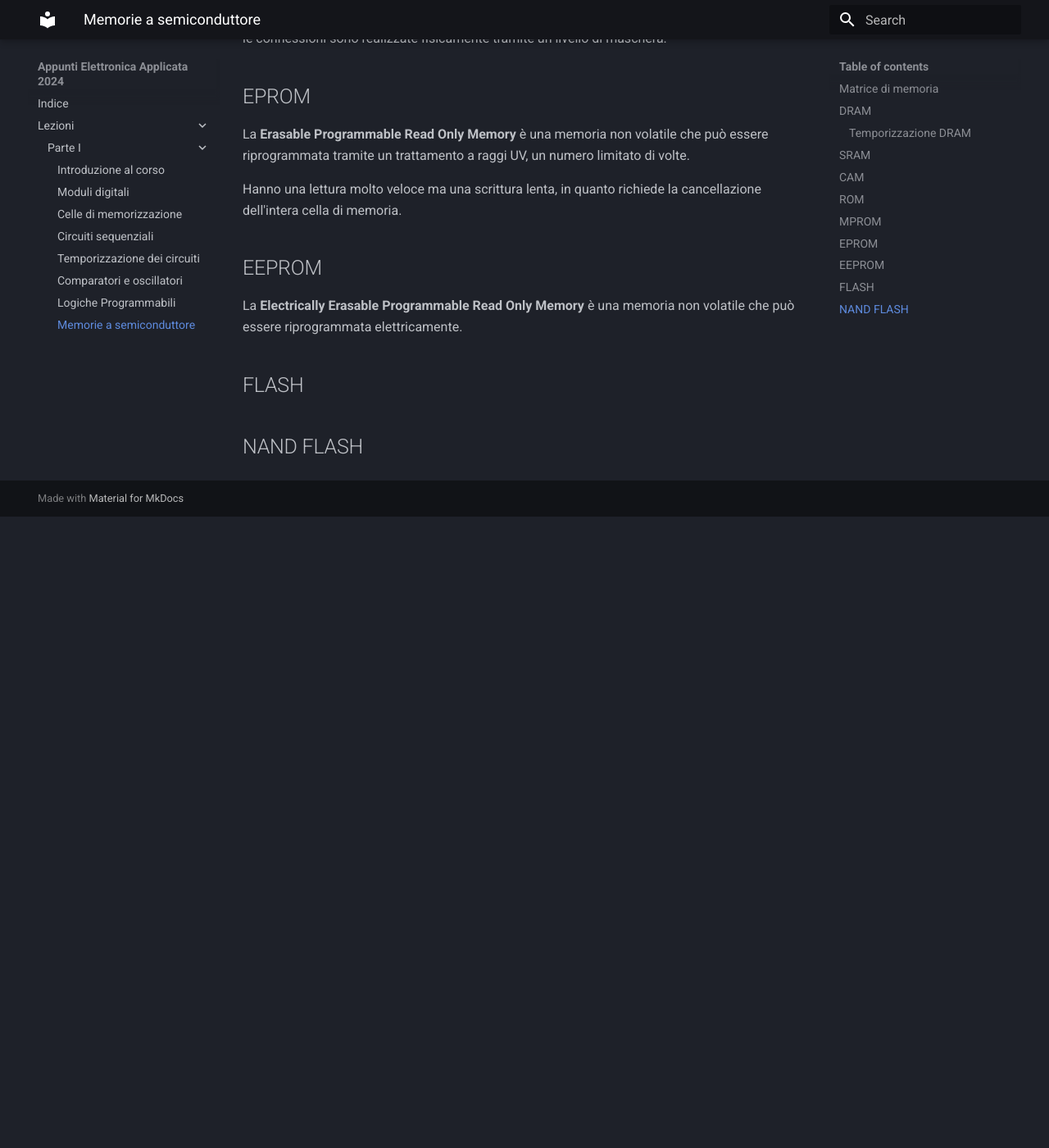
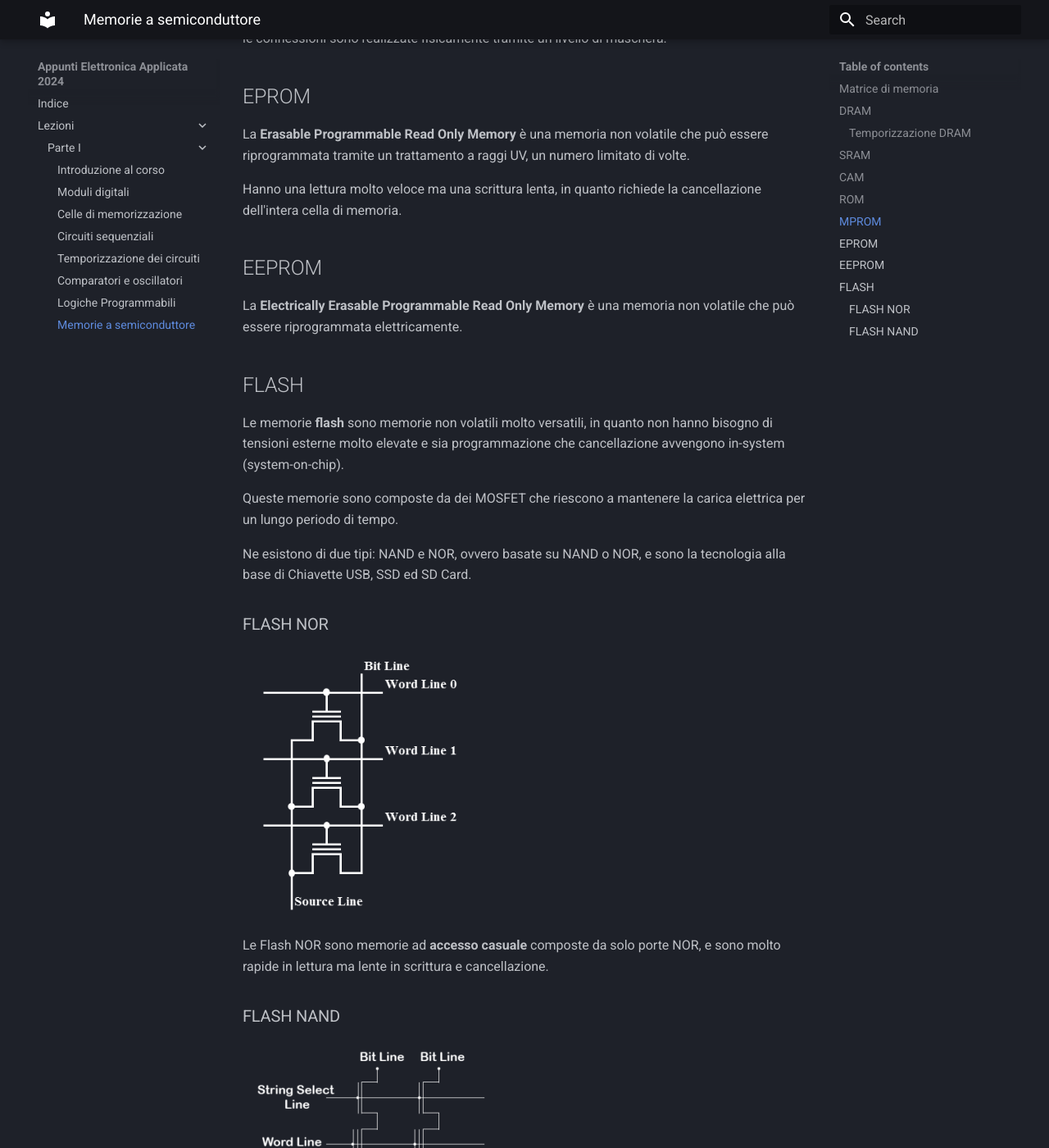
Before and after one commit to xNicklaj/appunti-elapp, an MkDocs documentation site: the page built from docs/lezioni/lezione_08.md, in a window 1280 px wide and 1400 px high, scrolled down 4910 px. Shown: the whole window at 82% size. Built offline with MkDocs 1.6.1 and Material for MkDocs 9.7.7, drawn with Linux system fonts in a browser that asks for light colours; before the commit the page ends 5540 px from its top, so only the background shows below that; some of the changed text lies outside the part shown.

Commit message:
Up to FLASH

```diff
--- a/docs/lezioni/lezione_08.md
+++ b/docs/lezioni/lezione_08.md
@@ -64,4 +64,16 @@ Hanno una lettura molto veloce ma una scrittura lenta, in quanto richiede la can
 ## EEPROM
 La **Electrically Erasable Programmable Read Only Memory** è una memoria non volatile che può essere riprogrammata elettricamente.
 ## FLASH
-## NAND FLASH
+Le memorie **flash** sono memorie non volatili molto versatili, in quanto non hanno bisogno di tensioni esterne molto elevate e sia programmazione che cancellazione avvengono in-system (system-on-chip).
+
+Queste memorie sono composte da dei MOSFET che riescono a mantenere la carica elettrica per un lungo periodo di tempo.
+
+Ne esistono di due tipi: NAND e NOR, ovvero basate su NAND o NOR, e sono la tecnologia alla base di Chiavette USB, SSD ed SD Card.
+### FLASH NOR
+![alt text](../img/lezione_08.md/image-6.png)
+
+Le Flash NOR sono memorie ad **accesso casuale** composte da solo porte NOR, e sono molto rapide in lettura ma lente in scrittura e cancellazione.
+### FLASH NAND
+![alt text](../img/lezione_08.md/image-7.png)
+
+Le Flash NAND sono memorie ad **accesso sequenziale** (a pagine) composte da solo porte NAND e hanno un'alta velocità di lettura, scrittura e cancellazione. Inoltre, le NAND hanno una densità di bit superiore rispetto alle NOR.
```
Also changed, not shown: docs/img/lezione_08.md/image-6.png (added), docs/img/lezione_08.md/image-7.png (added).
